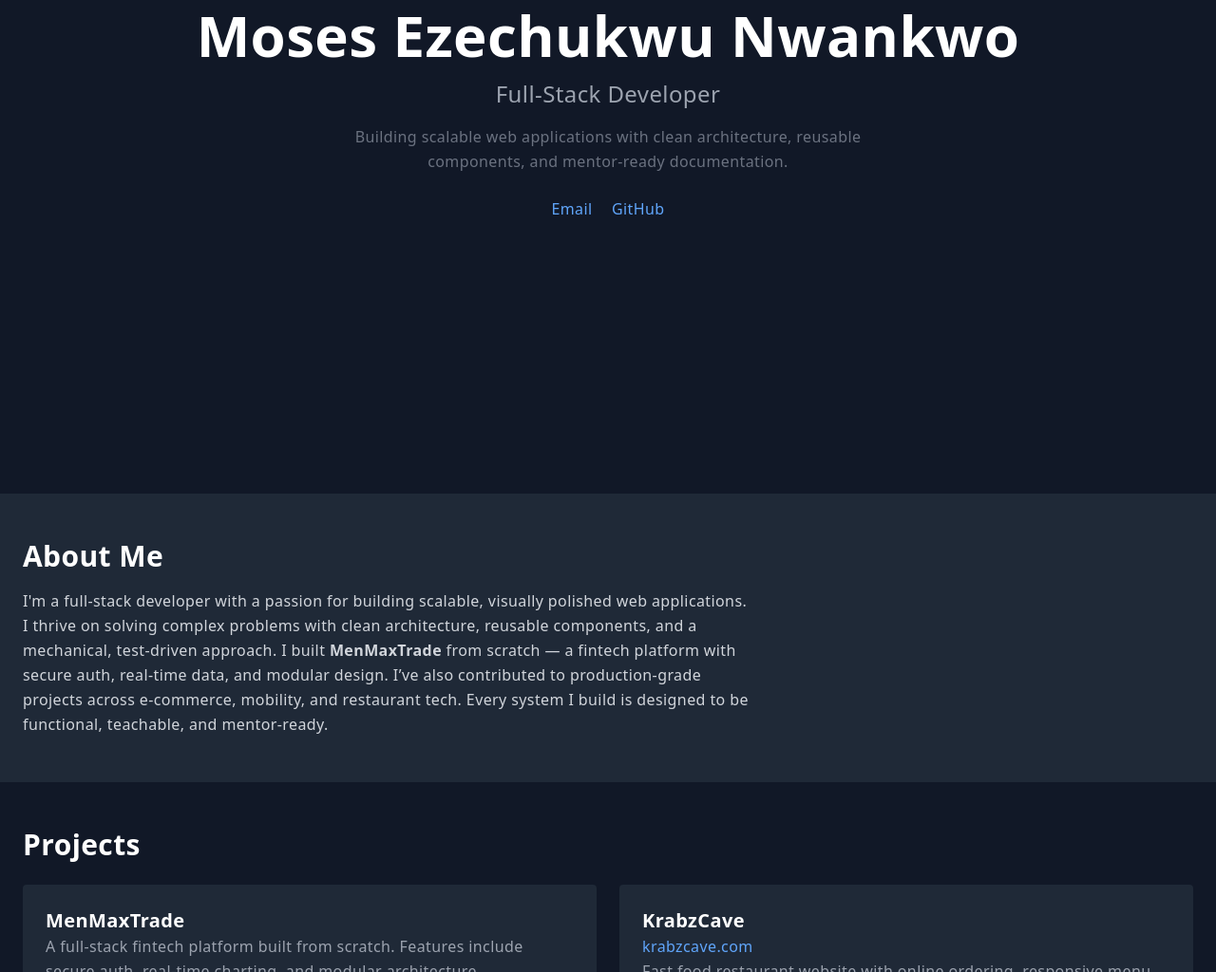
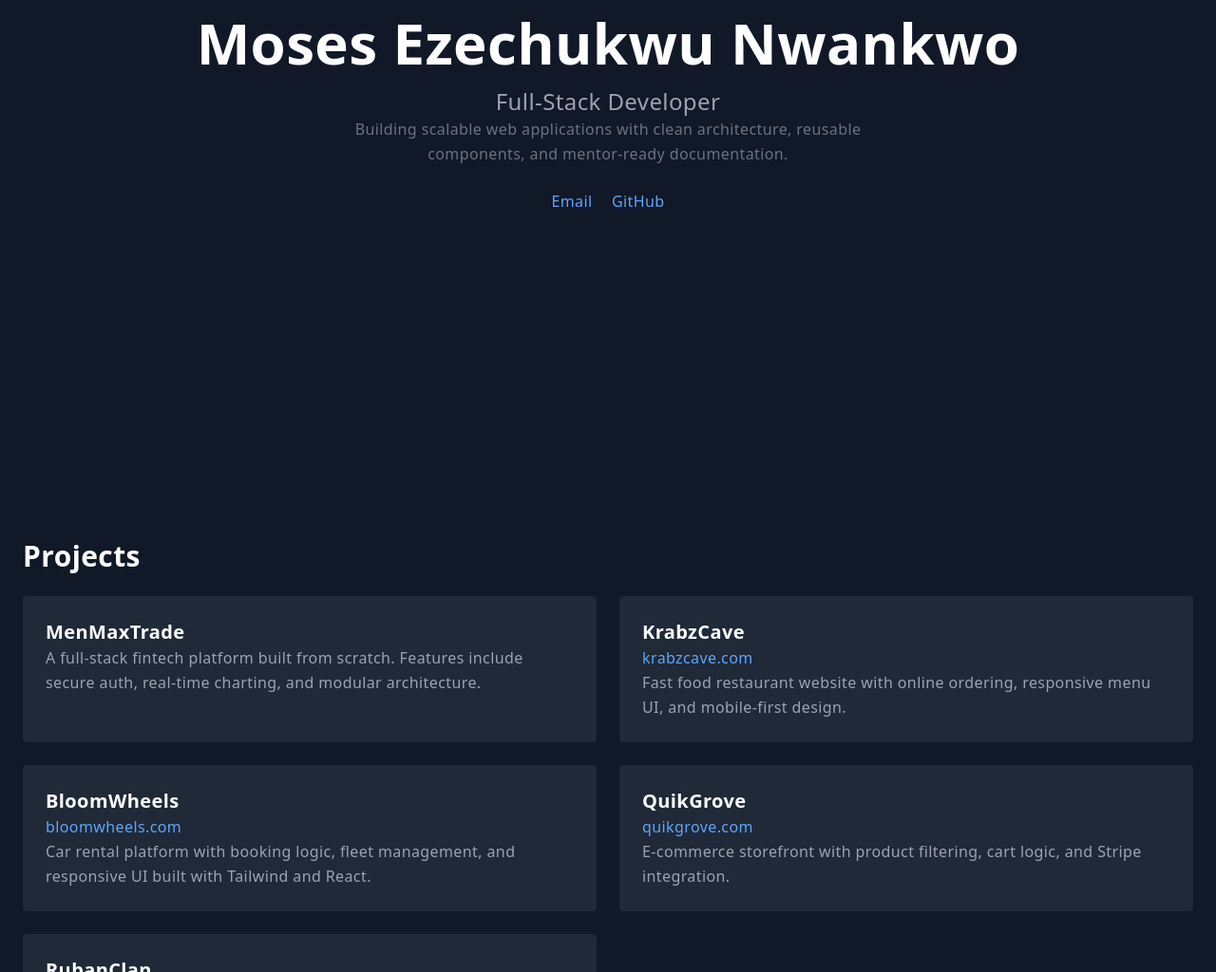
Before and after one commit to devsettingz/portfolio, a plain HTML site: page index.html in a window 1280 px wide. Shown: the part 280-1304 px from the top of the page at 95% size. Drawn offline with nearby package versions, Linux system fonts and the light colour scheme.

Commit message:
Update index.html

```diff
--- a/index.html
+++ b/index.html
@@ -21,26 +21,17 @@
 <section class="min-h-screen flex flex-col justify-center items-center text-center px-6 fade-in-up">
   <h1 class="text-4xl md:text-6xl font-bold mb-4">Moses Ezechukwu Nwankwo</h1>
   <p class="text-xl md:text-2xl text-gray-400">Full-Stack Developer</p>
-    <p class="mt-4 text-gray-500 max-w-xl">Building scalable web applications with clean architecture, reusable components, and mentor-ready documentation.</p>
+  <p class="text-md text-gray-500 max-w-xl">Building scalable web applications with clean architecture, reusable components, and mentor-ready documentation.</p>
   <div class="mt-6 space-x-4">
     <a href="mailto:devsettingz@gmail.com" class="text-blue-400 hover:underline transition duration-300">Email</a>
     <a href="https://github.com/devsettingz" class="text-blue-400 hover:underline transition duration-300">GitHub</a>
   </div>
 </section>
 
-  <!-- About -->
-  <section class="px-6 py-12 bg-gray-800 fade-in-up">
-    <h2 class="text-3xl font-semibold mb-4">About Me</h2>
-    <p class="text-gray-300 max-w-3xl">
-      I'm a full-stack developer with a passion for building scalable, visually polished web applications. I thrive on solving complex problems with clean architecture, reusable components, and a mechanical, test-driven approach. I built <strong>MenMaxTrade</strong> from scratch — a fintech platform with secure auth, real-time data, and modular design. I’ve also contributed to production-grade projects across e-commerce, mobility, and restaurant tech. Every system I build is designed to be functional, teachable, and mentor-ready.
-    </p>
-  </section>
-
 <!-- Projects -->
 <section class="px-6 py-12 fade-in-up">
   <h2 class="text-3xl font-semibold mb-6">Projects</h2>
   <div class="grid md:grid-cols-2 gap-6">
-      <!-- Repeat this card structure for each project -->
     <div class="bg-gray-800 p-6 rounded hover:shadow-lg transition duration-300">
       <h3 class="text-xl font-bold">MenMaxTrade</h3>
       <p class="text-gray-400">A full-stack fintech platform built from scratch. Features include secure auth, real-time charting, and modular architecture.</p>
@@ -100,5 +91,6 @@
 <footer class="text-center py-6 text-gray-500 text-sm">
   © 2025 Moses Ezechukwu Nwankwo. Built with Tailwind CSS.
 </footer>
+
 </body>
 </html>
```
Lines whose indentation alone changed are shown as unchanged.
